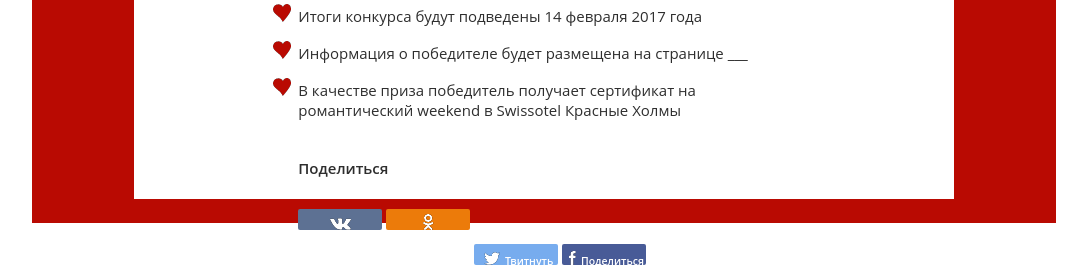
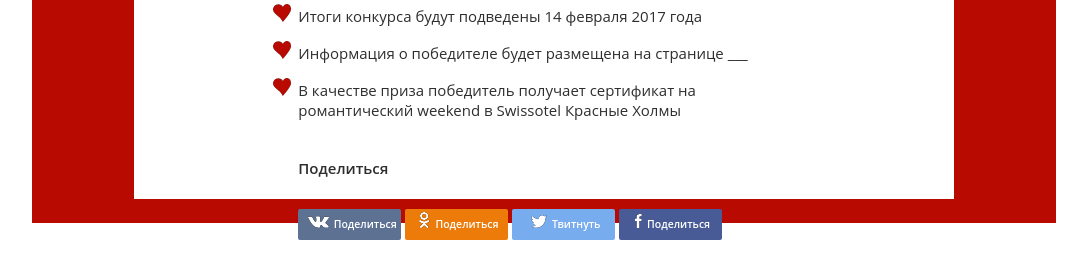
Before and after one commit to frozzzen717/frozzzen717.github.io, a PHP site: page / in a window 1280 px wide. Shown: the part 1129-1408 px from the top of the page, without its empty margins (96-1183 px from the left). After the commit the page ends 1369 px from the top, so only its background shows below. Run offline with PHP 8.4, Linux system fonts and the light colour scheme.

Commit message:
Update style.css

```diff
--- a/resource/style.css
+++ b/resource/style.css
@@ -167,9 +167,9 @@ a {
 
 .sn_vk, .sn_ok, .sn_tw, .sn_fb {
 	text-align: center;
-	width: 8em;
-	height: 2em;
-	line-height: 35px;
+	width: 9.8em;
+	height: 3em;
+	line-height: 3em;
 	font-size:0.7em;
 	border-radius:2px;
 	color: #fff;
```
